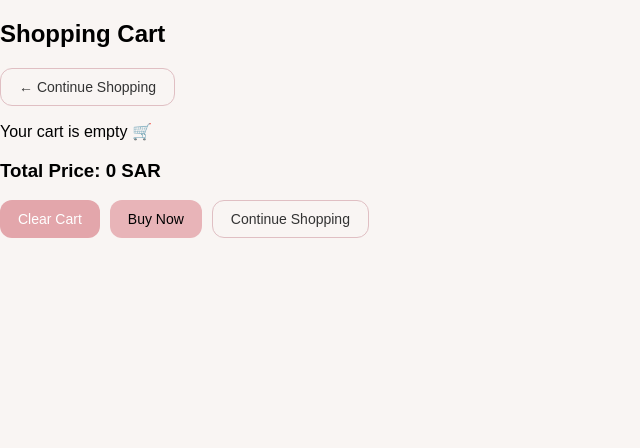
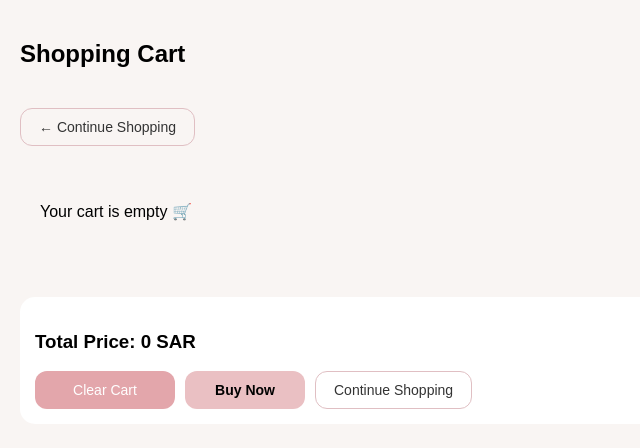
Before and after one commit to Shaden-s/nadara, a PHP site: page /checkout.php in a window 1280 px wide. Shown: the top 448 px of the page, without its empty margins (0-640 px from the left). Run offline with PHP 8.4, Linux system fonts and the light colour scheme.

Commit message:
Edit style

```diff
--- a/checkout.php
+++ b/checkout.php
@@ -100,7 +100,8 @@ if(isset($_SESSION['cart']) && !empty($_SESSION['cart'])) {
             <button name="clear" class="btn danger-all">Clear Cart</button>
         </form>
 
-        <button class="btn" onclick="alert('Order placed successfully!')">
+        <!-- FIXED BUTTON -->
+        <button class="btn primary-btn" onclick="alert('Order placed successfully!')">
             Buy Now
         </button>
 
--- a/css/style.css
+++ b/css/style.css
@@ -127,6 +127,7 @@ body {
   padding: 5px;
 }
 
+/* BUTTON SYSTEM */
 
 .btn {
   background: var(--primary);
@@ -141,10 +142,10 @@ body {
   align-items: center;
   justify-content: center;
 
+  font-size: 14px;
+  height: 38px;
+  min-width: 120px;
   gap: 6px;
-  font-size: 14px;
-  min-height: 38px;
-  line-height: 1;
 
   transition: 0.25s ease;
   box-sizing: border-box;
@@ -155,7 +156,7 @@ body {
   opacity: 0.95;
 }
 
-
+/* secondary */
 .secondary {
   background: transparent;
   border: 1.5px solid #e0bfc3;
@@ -166,45 +167,68 @@ body {
   background: #f8e7e9;
 }
 
-
+/* delete single item */
 .danger {
   background: #f2b9bd;
   color: #5a2323;
   border: 1px solid #e0a3a8;
+  min-width: 100px;
 }
 
 .danger:hover {
   background: #efb6bb;
 }
 
-
+/* delete all (Clear Cart) */
 .danger-all {
   background: #e3a6ab;
   color: white;
+  min-width: 140px;
 }
 
 .danger-all:hover {
   background: #d99298;
 }
 
+/* CART */
+.cart {
+  padding: 20px;
+  display: flex;
+  flex-direction: column;
+  gap: 20px;
+}
 
+.cart-item {
+  background: var(--card);
+  padding: 15px;
+  border-radius: 15px;
+}
+
+.cart-item img {
+  width: 120px;
+  border-radius: 10px;
+}
+
+/* IMPORTANT FIX */
 .cart-item a {
   text-decoration: none;
   display: inline-flex;
-  align-items: center;
-  justify-content: center;
 }
 
-.cart-item .danger {
-  margin-top: 10px;
-}
-
-
+/* ACTIONS LAYOUT */
 .cart-actions {
   display: flex;
   gap: 10px;
   margin-top: 10px;
   align-items: center;
+}
+
+/* SUMMARY */
+.summary {
+  margin: 20px;
+  padding: 15px;
+  background: var(--card);
+  border-radius: 15px;
 }
 
 .summary-actions {
@@ -215,14 +239,30 @@ body {
   align-items: center;
 }
 
-.cart-actions .btn,
-.summary-actions .btn {
+/* unify buttons in summary too */
+.summary-actions .btn,
+.cart-actions .btn {
   height: 38px;
 }
 
-.btn {
-  min-height: 38px;
-  display: inline-flex;
-  align-items: center;
-  justify-content: center;
+/* PAGE TEXT */
+.page-title {
+  padding: 20px;
 }
+
+.top-actions {
+  margin: 0 20px;
+}
+
+/* EMPTY CART */
+.empty {
+  padding: 20px;
+}
+
+.primary-btn {
+  background: #eac0c3;
+  font-weight: 600;
+}
+.primary-btn:hover {
+  background: #dfb1b5;
+}
```
